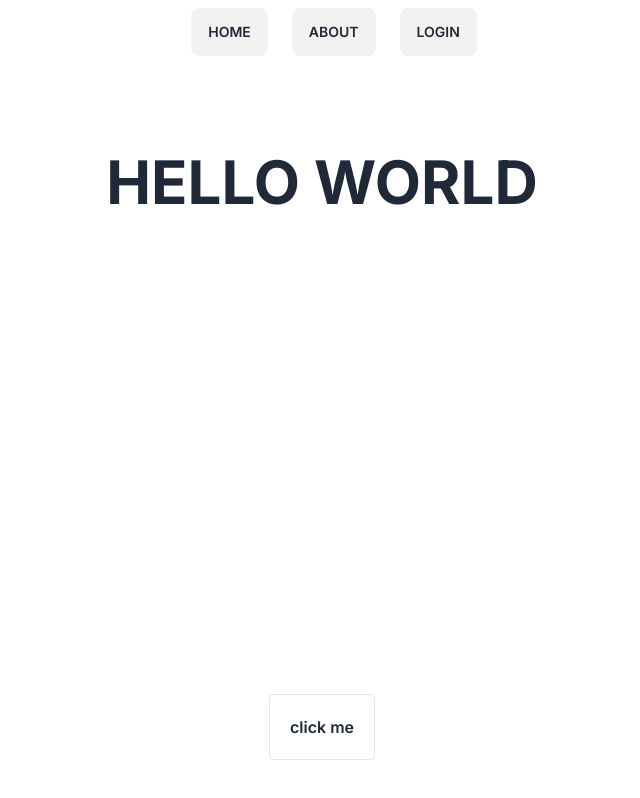
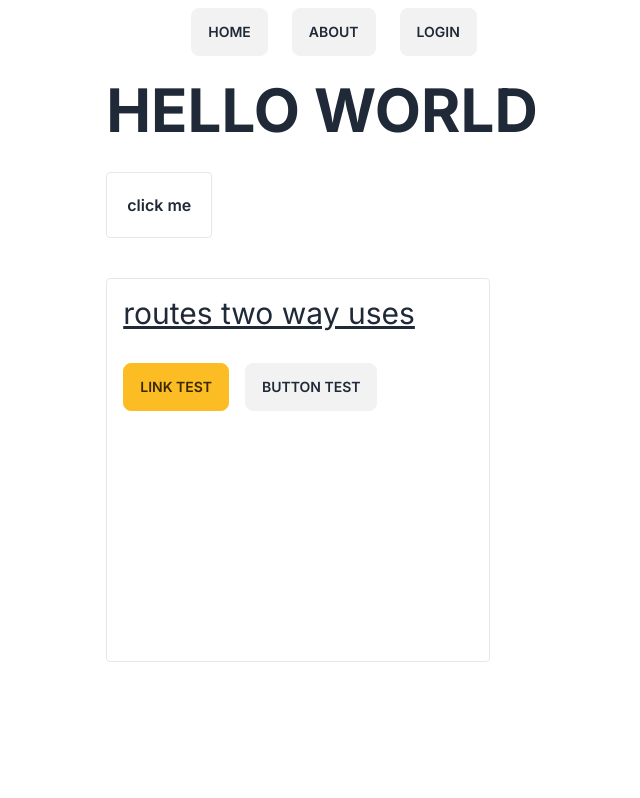
Before and after one commit to delwerhossain/code-step-NEXTJS, a Next.js app: page / in a window 1280 px wide. Shown: the top 798 px of the page, without its empty margins (318-958 px from the left). Built offline with nearby package versions, Linux system fonts and the light colour scheme.

Commit message:
add: routes two way uses btn for test

```diff
--- a/src/app/page.js
+++ b/src/app/page.js
@@ -1,14 +1,29 @@
 'use client'
 
+import { useRouter } from "next/navigation";
 import Event from "./Event/Event";
+import Link from "next/link";
 
 export default function Home() {
+  const route = useRouter()
+
 
   return (
-    <main className="flex min-h-screen flex-col items-center justify-between p-24">
-      <h1 className="text-6xl uppercase font-bold">hello world</h1>
+    <main className="grid justify-center mt-6">
+      <h1 className="text-6xl uppercase font-bold mb-8">hello world</h1>
       <Event></Event>
+      <div className="border rounded  w-96 h-96 mt-10 p-4">
+        <h2 className="text-3xl underline mb-8">routes two way uses</h2>
+        <Link className="btn btn-warning " href="/about">
+          {" "}
+          Link test{" "}
+        </Link>
 
+        <button className="btn ml-4" onClick={() => route.push("/about")}>
+          {" "}
+          Button test{" "}
+        </button>
+      </div>
     </main>
   );
 }
```
